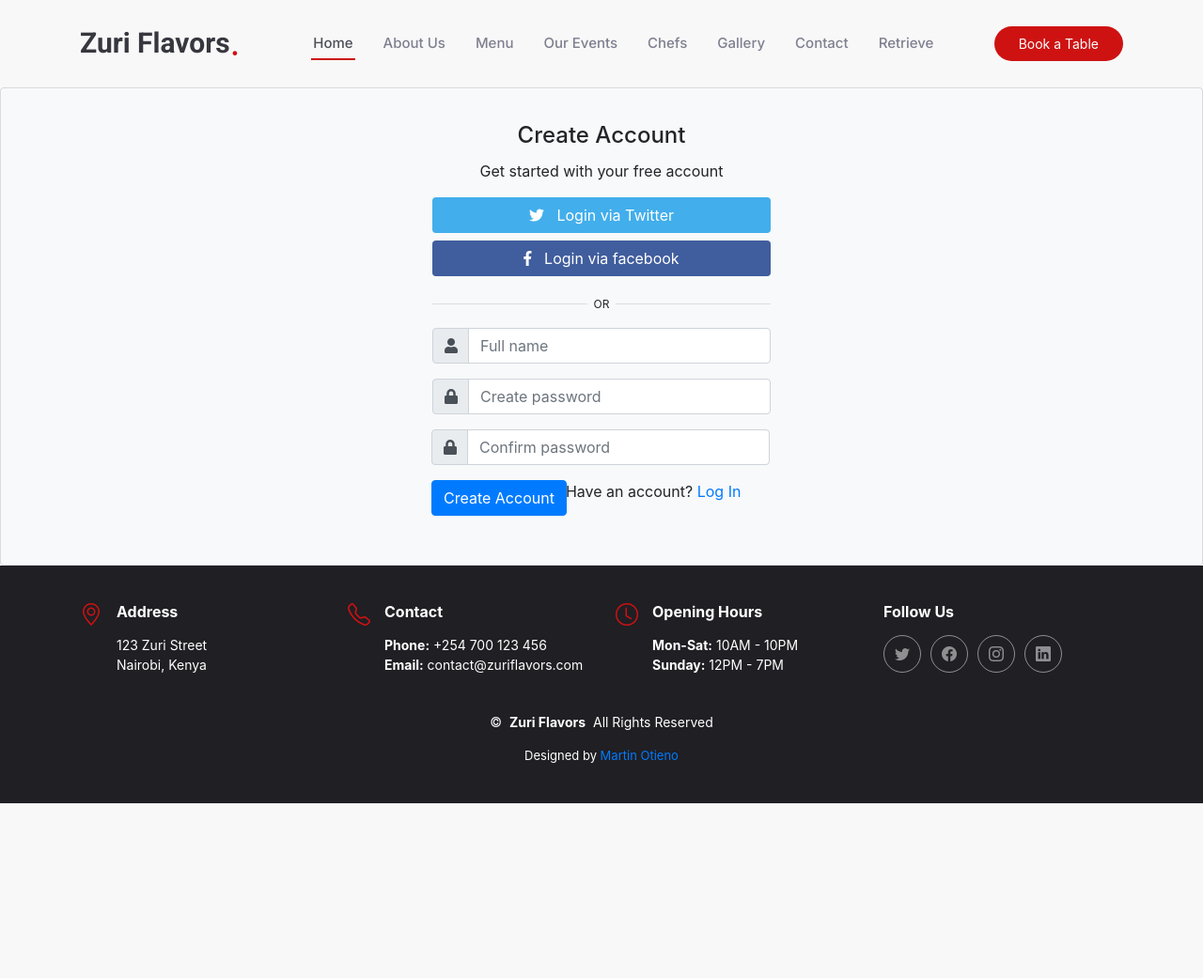
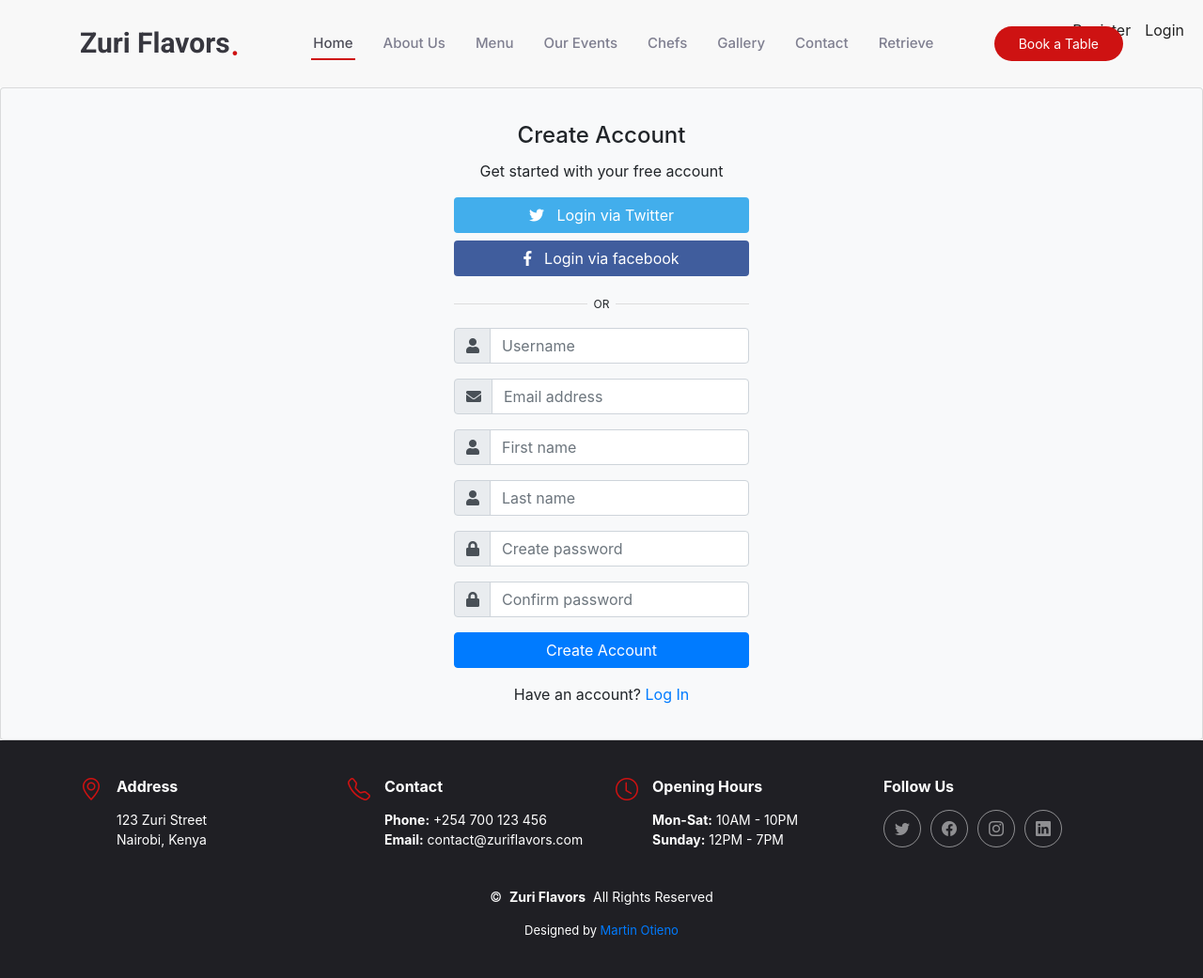
Before and after one commit to MartinOtieno/django_bootstrap, a Django app: page /accounts/register/ in a window 1280 px wide. Shown: the whole page at 94% size. Before the commit the page ends 855 px from the top, so only its background shows below. Run offline with Django 5.2, Linux system fonts and the light colour scheme; some libraries are stand-ins or nearby versions.

Commit message:
working on the post method

```diff
--- a/static/assets/css/style.css
+++ b/static/assets/css/style.css
@@ -31,6 +31,8 @@
     background-color: #42AEEC;
     color: #fff;
 }
+
+
 /* login */
 
 body {
@@ -58,32 +60,21 @@
 
 .accounts {
     position: absolute;
-            /* Allows precise positioning */
-            top: 10px;
-            /* Adjust to your preferred distance from the top */
-            right: 10px;
-            /* Adjust to your preferred distance from the right */
+    top: 20px;
+    right: 20px;
 }
 
 .accounts li {
     display: inline;
-            /* Ensures the list items are displayed inline */
     margin-left: 15px;
-            /* Adds spacing between the links */
 }
 
 .accounts a {
     text-decoration: none;
-            /* Removes underline from the links */
-            color: #333;
-            /* Set the color of the links */
-            font-size: 14px;
-            /* Adjust the font size as needed */
+    color: #222;
+    font-size: 16px;
 }
 
 .accounts a:hover {
     color: #007BFF;
-            /* Optional: Changes the color when the link is hovered */
-            text-decoration: underline;
-            /* Optional: Adds underline on hover */
 }
--- a/templates/accounts/register.html
+++ b/templates/accounts/register.html
@@ -17,31 +17,63 @@
     </p>
     <form method="post">
 	{% csrf_token %}
+
+	<!-- Username Field -->
 	<div class="form-group input-group">
 	    <div class="input-group-prepend">
 	        <span class="input-group-text"> <i class="fa fa-user"></i> </span>
 	    </div>
-        <input name="username" class="form-control" placeholder="Full name" type="text">
-    </div> <!-- form-group// -->
+	    <input name="username" class="form-control" placeholder="Username" type="text" required>
+	</div>
+
+	<!-- Email Field -->
 	<div class="form-group input-group">
+	    <div class="input-group-prepend">
+	        <span class="input-group-text"> <i class="fa fa-envelope"></i> </span>
+	    </div>
+	    <input name="email" class="form-control" placeholder="Email address" type="email" required>
+	</div>
 
+	<!-- First Name Field -->
+	<div class="form-group input-group">
+	    <div class="input-group-prepend">
+	        <span class="input-group-text"> <i class="fa fa-user"></i> </span>
+	    </div>
+	    <input name="first_name" class="form-control" placeholder="First name" type="text" required>
+	</div>
+
+	<!-- Last Name Field -->
+	<div class="form-group input-group">
+	    <div class="input-group-prepend">
+	        <span class="input-group-text"> <i class="fa fa-user"></i> </span>
+	    </div>
+	    <input name="last_name" class="form-control" placeholder="Last name" type="text" required>
+	</div>
+
+	<!-- Password Field -->
 	<div class="form-group input-group">
 	    <div class="input-group-prepend">
 	        <span class="input-group-text"> <i class="fa fa-lock"></i> </span>
 	    </div>
-        <input name="password" class="form-control" placeholder="Create password" type="password">
-    </div> <!-- form-group// -->
+	    <input name="password" class="form-control" placeholder="Create password" type="password" required>
+	</div>
+
+	<!-- Confirm Password Field -->
 	<div class="form-group input-group">
 	    <div class="input-group-prepend">
 	        <span class="input-group-text"> <i class="fa fa-lock"></i> </span>
 	    </div>
-        <input name="confirm_password" class="form-control" placeholder="Confirm password" type="password">
-    </div> <!-- form-group// -->
+	    <input name="confirm_password" class="form-control" placeholder="Confirm password" type="password" required>
+	</div>
+
+	<!-- Submit Button -->
 	<div class="form-group">
-        <button type="submit" class="btn btn-primary btn-block"> Create Account  </button>
-    </div> <!-- form-group// -->
-    <p class="text-center">Have an account? <a href="">Log In</a> </p>
+	    <button type="submit" class="btn btn-primary btn-block"> Create Account </button>
+	</div>
+
+	<p class="text-center">Have an account? <a href="{% url 'accounts:login' %}">Log In</a></p>
       </form>
+
 </article>
 </div> <!-- card.// -->
 </div>
--- a/templates/base.html
+++ b/templates/base.html
@@ -5,7 +5,7 @@
 <head>
     <meta charset="utf-8">
     <meta content="width=device-width, initial-scale=1.0" name="viewport">
-    <title>{% block title %}Index - Yummy Bootstrap Template{% endblock %}</title>
+    <title>{% block title %}Home{% endblock %}</title>
     <meta name="description" content="{% block description %}{% endblock %}">
     <meta name="keywords" content="{% block keywords %}{% endblock %}">
 
--- a/templates/header.html
+++ b/templates/header.html
@@ -1,41 +1,9 @@
-<style>
-    .accounts {
-        position: absolute;
-        /* Allows precise positioning */
-        top: 10px;
-        /* Adjust to your preferred distance from the top */
-        right: 10px;
-        /* Adjust to your preferred distance from the right */
-    }
+<header id="header" class="header d-flex align-items-center sticky-top" style="background:#F8F8F8">
+    <div class="accounts" style="display: flex;">
+        <li><a href="{% url 'accounts:register' %}">Register</a></li>
+        <li><a href="{% url 'accounts:login' %}">Login</a></li>
+    </div>
 
-    .accounts li {
-        display: inline;
-        /* Ensures the list items are displayed inline */
-        margin-left: 15px;
-        /* Adds spacing between the links */
-    }
-
-    .accounts a {
-        text-decoration: none;
-        /* Removes underline from the links */
-        color: #333;
-        /* Set the color of the links */
-        font-size: 14px;
-        /* Adjust the font size as needed */
-    }
-
-    .accounts a:hover {
-        color: #007BFF;
-        /* Optional: Changes the color when the link is hovered */
-        text-decoration: underline;
-        /* Optional: Adds underline on hover */
-    }
-</style>
-<div class="accounts">
-    <li><a href="{% url 'accounts:register' %}">Register</a></li>
-    <li><a href="{% url 'accounts:login' %}">Login</a></li>
-</div>
-<header id="header" class="header d-flex align-items-center sticky-top" style="background:#F8F8F8">
     <div class="container position-relative d-flex align-items-center justify-content-between">
 
         <a href="index.html" class="logo d-flex align-items-center me-auto me-xl-0">
```
Also changed, not shown: db.sqlite3. Lines whose indentation alone changed are shown as unchanged.
